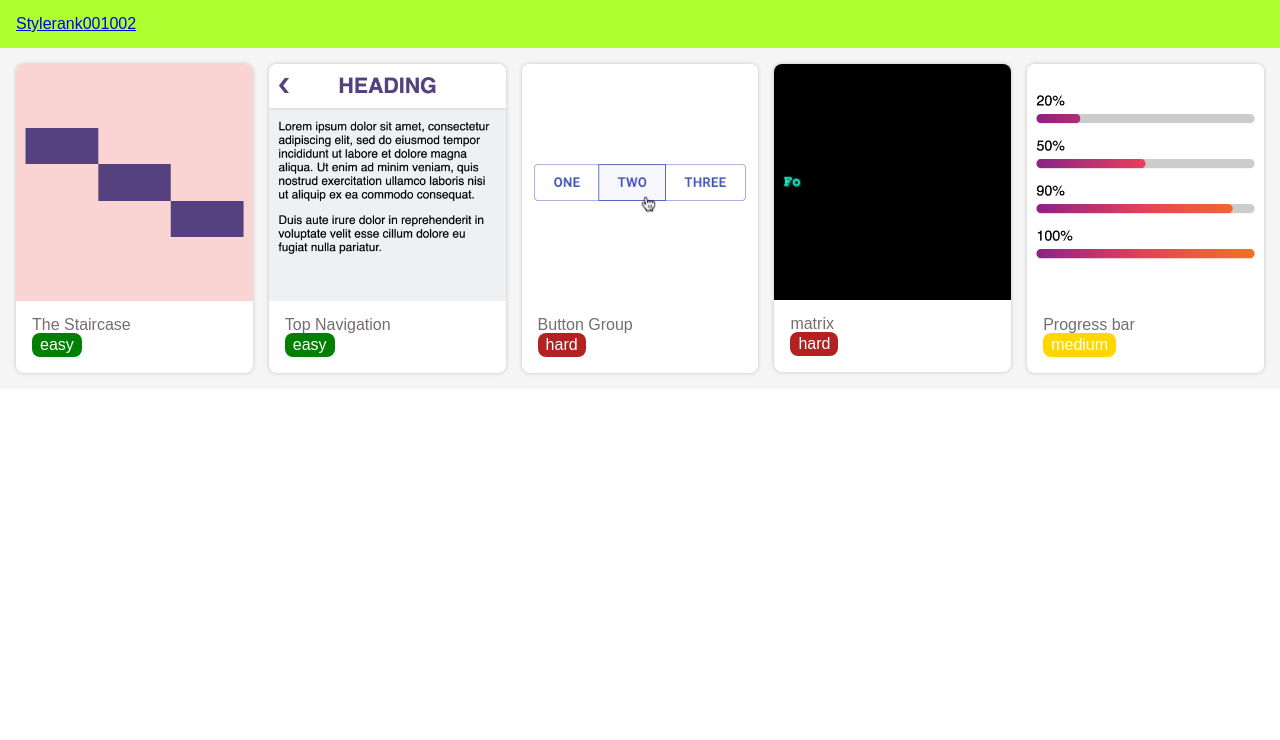
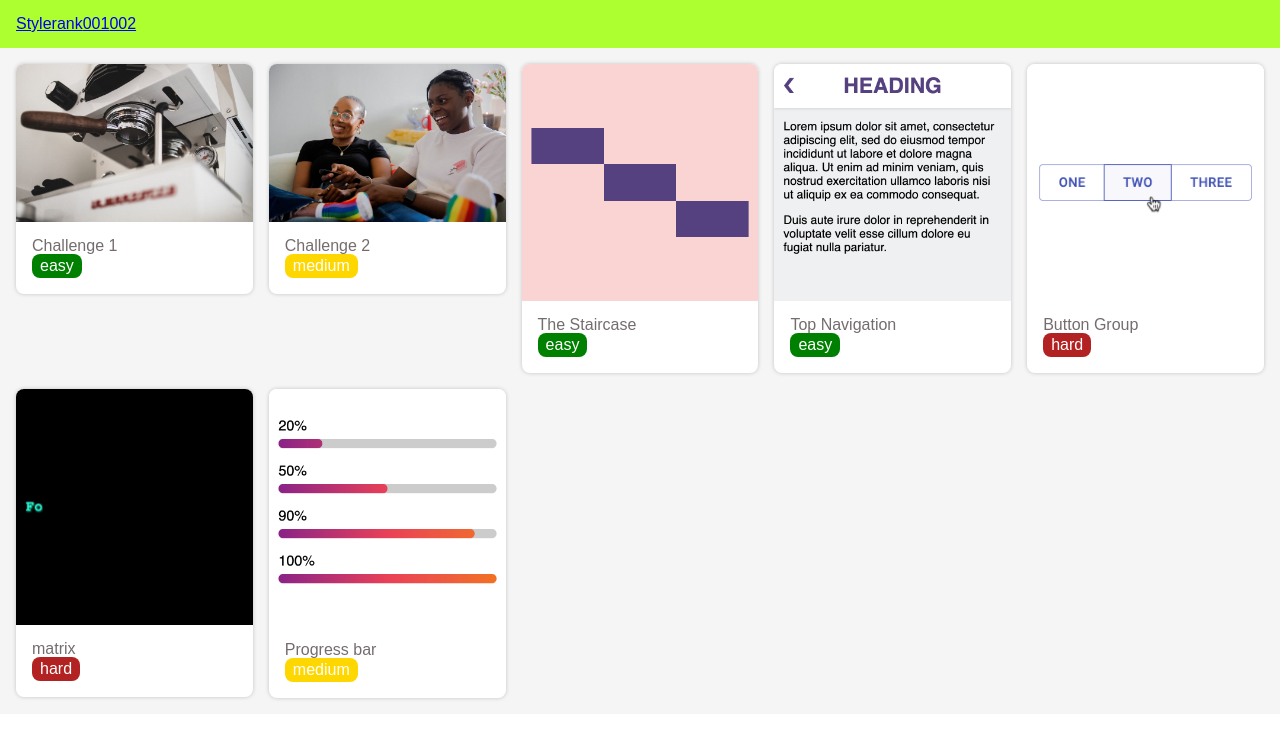
Before and after one commit to maladr0it/stylerank, a React app: page / in a window 1280 px wide. Shown: the top 740 px of the page. Built offline with nearby package versions, Linux system fonts and the light colour scheme.

Commit message:
add more challenge data

```diff
--- a/src/Home/ChallengeList/ChallengeList.tsx
+++ b/src/Home/ChallengeList/ChallengeList.tsx
@@ -1,7 +1,8 @@
-import React from "react";
+import React, { useState, useEffect } from "react";
 import { Link } from "react-router-dom";
 import classnames from "classnames";
 import "./ChallengeList.css";
+import { getChallenges, ChallengeData } from "../../services/challenges";
 
 const challenges = [
   {
@@ -79,6 +80,17 @@ const challenges = [
 ];
 
 export const ChallengeList = () => {
+  const [data, setData] = useState<ChallengeData[] | null>(null);
+
+  useEffect(() => {
+    const load = async () => {
+      const data = await getChallenges();
+      setData(data);
+    };
+
+    load();
+  }, []);
+
   const challengeItems = challenges.map(
     ({ name, difficulty, coverImage, id }) => (
       <li key={id}>
@@ -104,7 +116,38 @@ export const ChallengeList = () => {
 
   return (
     <div className={"ChallengeList-container"}>
-      <ul className="ChallengeList">{challengeItems}</ul>
+      {data ? (
+        <ul className="ChallengeList">
+          {data.map((challenge) => (
+            <li key={challenge.id}>
+              <Link
+                className="ChallengeList-item"
+                to={`/challenge/${challenge.id}`}
+              >
+                <div className="ChallengeList-imageContainer">
+                  <img
+                    className="ChallengeList-image"
+                    src={challenge.coverImage.src}
+                  />
+                </div>
+                <div className="ChallengeList-description">
+                  <div className="ChallengeList-name">{challenge.name}</div>
+                  <span
+                    className={classnames(
+                      "ChallengeList-difficulty",
+                      `ChallengeList-difficulty--${challenge.difficulty}`,
+                    )}
+                  >
+                    {challenge.difficulty}
+                  </span>
+                </div>
+              </Link>
+            </li>
+          ))}
+        </ul>
+      ) : (
+        <div>Loading...</div>
+      )}
     </div>
   );
 };
--- a/src/services/challenges.ts
+++ b/src/services/challenges.ts
@@ -1,7 +1,7 @@
 import { delay } from "../utils";
 
 const DB_URL = "/static/db";
-const FAKE_DELAY = 500;
+const FAKE_DELAY = 250;
 
 interface Image {
   src: string;
@@ -20,6 +20,13 @@ export interface ChallengeData {
   };
 }
 
+export const getChallenges = async () => {
+  await delay(FAKE_DELAY);
+  const resp = await fetch(`${DB_URL}/challenges.json`);
+  const data = (await resp.json()) as ChallengeData[];
+  return data;
+};
+
 export const getChallenge = async (id: string) => {
   await delay(FAKE_DELAY);
   const resp = await fetch(`${DB_URL}/challenges.json`);
--- a/static/db/challenges.json
+++ b/static/db/challenges.json
@@ -4,16 +4,16 @@
     "name": "Challenge 1",
     "difficulty": "easy",
     "coverImage": {
-      "src": "assets/img_001.jpeg",
+      "src": "/static/images/img_001.jpeg",
       "description": ""
     },
     "images": [
       {
-        "src": "assets/img_002.jpeg",
+        "src": "/static/images/img_002.jpeg",
         "description": ""
       },
       {
-        "src": "assets/img_001.jpeg",
+        "src": "static/images/img_001.jpeg",
         "description": ""
       }
     ],
@@ -27,16 +27,16 @@
     "name": "Challenge 2",
     "difficulty": "medium",
     "coverImage": {
-      "src": "assets/img_002.jpeg",
+      "src": "/static/images/img_002.jpeg",
       "description": ""
     },
     "images": [
       {
-        "src": "assets/img_001.jpeg",
+        "src": "/static/images/img_001.jpeg",
         "description": ""
       },
       {
-        "src": "assets/img_002.jpeg",
+        "src": "/static/images/img_002.jpeg",
         "description": ""
       }
     ],
@@ -44,5 +44,88 @@
       "html": "<h1>challenge 2</h1>",
       "css": "h1 { color: red; }"
     }
+  },
+  {
+    "name": "The Staircase",
+    "difficulty": "easy",
+    "id": "1",
+    "coverImage": {
+      "src": "/static/images/theStaircase.png",
+      "description": ""
+    },
+    "images": [
+      {
+        "src": "https://assets.codepen.io/285131/hand-drawn-monster-milkshake.jpg",
+        "description": ""
+      }
+    ],
+    "initialEditorValues": {
+      "html": "<h1>challenge 1</h1>",
+      "css": "h1 { color: blue; }"
+    }
+  },
+  {
+    "name": "Top Navigation",
+    "difficulty": "easy",
+    "id": "2",
+    "coverImage": {
+      "src": "/static/images/topNav.png",
+      "description": ""
+    },
+    "images": [{ "src": "/static/images/topNav.png", "description": "" }]
+  },
+  {
+    "name": "Button Group",
+    "difficulty": "hard",
+    "id": "3",
+    "coverImage": {
+      "src": "/static/images/buttonGroupHover.png",
+      "description": ""
+    },
+    "images": [
+      {
+        "src": "/static/images/buttonGroupHover.png",
+        "description": ""
+      },
+      {
+        "src": "/static/images/buttonGroup.png",
+        "description": ""
+      }
+    ],
+    "initialEditorValues": {
+      "html": "<h1>challenge 1</h1>",
+      "css": "h1 { color: blue; }"
+    }
+  },
+  {
+    "name": "matrix",
+    "difficulty": "hard",
+    "id": "4",
+    "coverImage": { "src": "/static/images/matrix.gif", "description": "" },
+    "images": [
+      {
+        "src": "/static/images/matrix.gif",
+        "description": ""
+      }
+    ]
+  },
+  {
+    "name": "Progress bar",
+    "difficulty": "medium",
+    "id": "5",
+    "coverImage": {
+      "src": "/static/images/progressBar.png",
+      "description": ""
+    },
+    "images": [
+      {
+        "src": "/static/images/progressBar.png",
+        "description": ""
+      }
+    ],
+    "initialEditorValues": {
+      "html": "<h1>challenge 1</h1>",
+      "css": "h1 { color: blue; }"
+    }
   }
 ]
```
